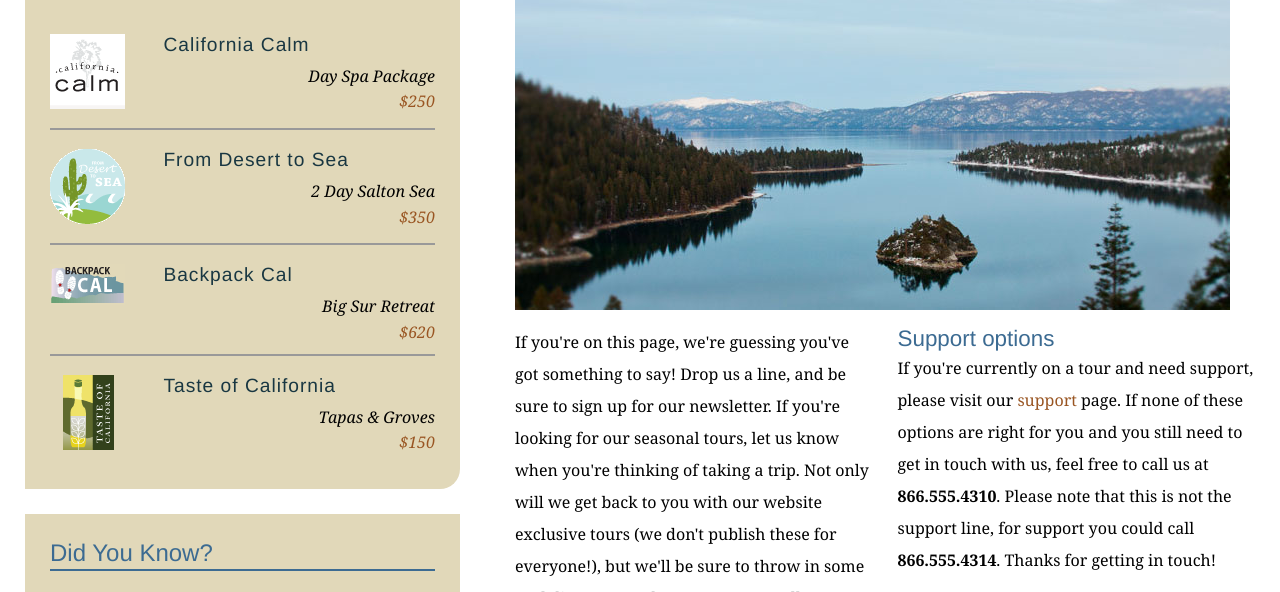
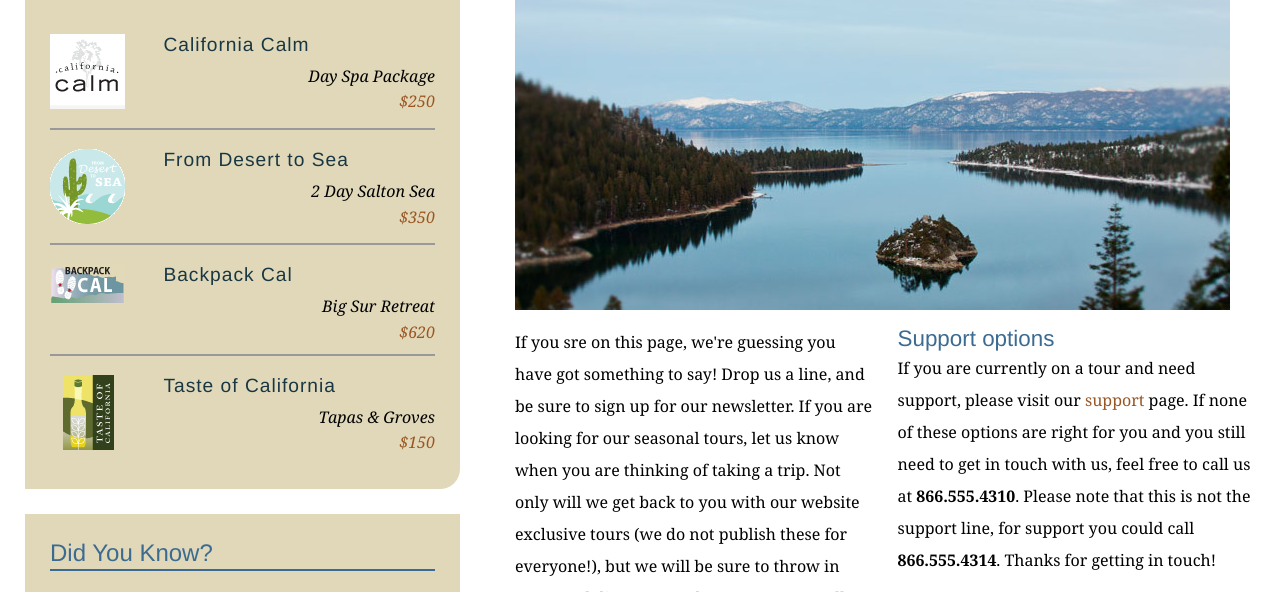
Before and after one commit to tgb2110/explore_california, a plain HTML site: page contact.html in a window 1280 px wide. Shown: the part 342-934 px from the top of the page. Drawn offline with Linux system fonts and the light colour scheme.

Commit message:
Removed contractions from contact page

```diff
--- a/contact.html
+++ b/contact.html
@@ -68,10 +68,10 @@
           <h1>Get in touch</h1>
           <img src="assets/images/emerald_bay.jpg" alt="Beautiful Lake Tahoe" class="articleImage" />
           <div class="multiCol">
-            <p>If you're on this page, we're guessing you've got something to say! Drop us a line, and be sure to sign up for our newsletter. If you're looking for our seasonal tours,  let us know when you're thinking of taking a trip. Not only will we get back to you with our website exclusive tours (we don't publish these for everyone!), but we'll be sure to throw in some cool discounts and tour extras as well.</p>
+            <p>If you sre on this page, we're guessing you have got something to say! Drop us a line, and be sure to sign up for our newsletter. If you are looking for our seasonal tours, let us know when you are thinking of taking a trip. Not only will we get back to you with our website exclusive tours (we do not publish these for everyone!), but we will be sure to throw in some cool discounts and tour extras as well.</p>
 
             <h2>Support options</h2>
-            <p>If you're currently on a tour and need support, please visit our <a href="support.html">support</a> page. If none of these options are right for you and you still need to get in touch with us, feel free to call us at<span class="phone"> <strong>866.555.4310</strong>. Please note that this is not the support line, for support you could call </span><strong>866.555.4314</strong>. Thanks for getting in touch!</p>
+            <p>If you are currently on a tour and need support, please visit our <a href="support.html">support</a> page. If none of these options are right for you and you still need to get in touch with us, feel free to call us at<span class="phone"> <strong>866.555.4310</strong>. Please note that this is not the support line, for support you could call </span><strong>866.555.4314</strong>. Thanks for getting in touch!</p>
           </div>
 
           <form id="frmContact" name="frmContact" method="post" action="contact_process.html">
```
